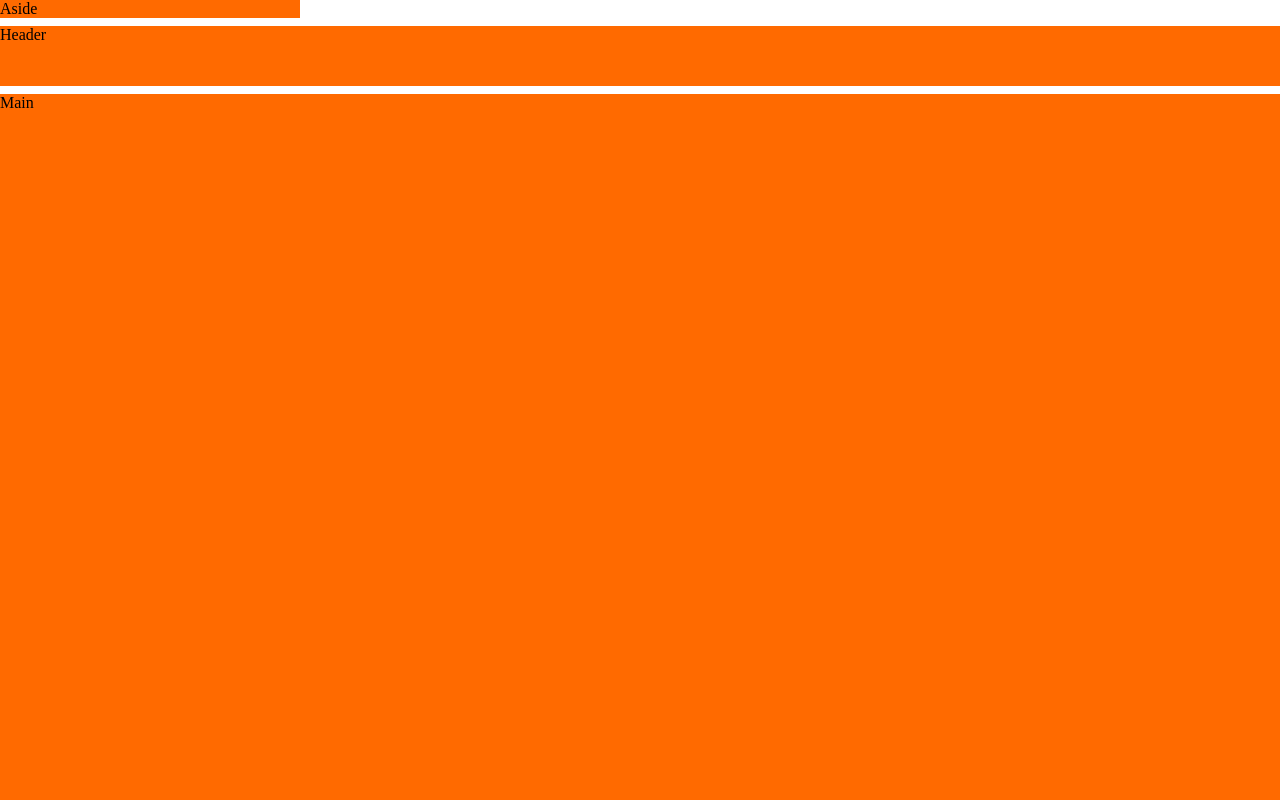
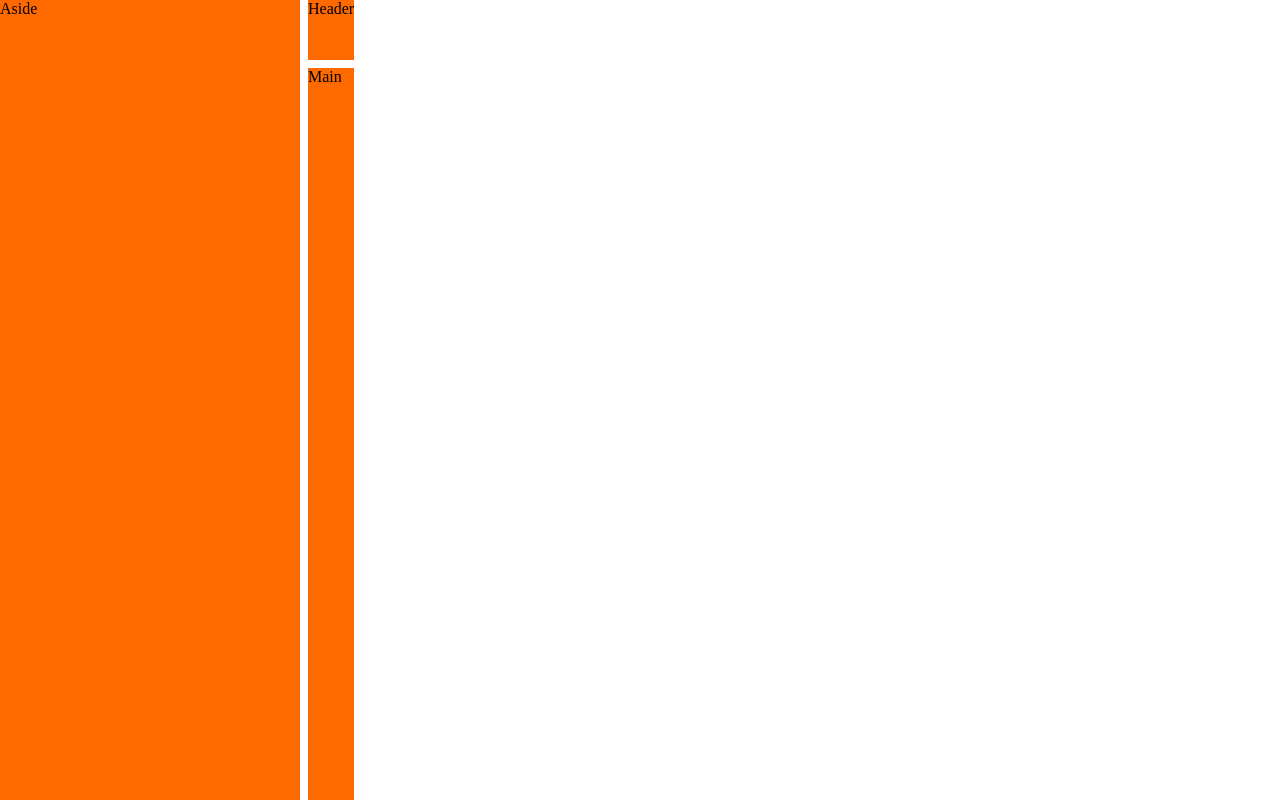
Before and after one commit to feierman/component, a Vue app: page / in a window 1280 px wide. Built offline with nearby package versions, Linux system fonts and the light colour scheme.

Commit message:
v1.0.0.1

```diff
--- a/src/components/Basic/container/MContainer.vue
+++ b/src/components/Basic/container/MContainer.vue
@@ -1,3 +1,4 @@
+<!-- /src/components/Basic/container/MContainer.vue -->
 <template>
     <div class="m-container" :class="direction">
         <slot></slot>
@@ -7,35 +8,65 @@
 <script setup lang="ts">
 import { computed, useSlots } from 'vue';
 
+// Define component name for detection
+defineOptions({
+    name: 'MContainer',
+});
+
 const slots = useSlots();
 
+// Compute flex direction based on child components
 const direction = computed(() => {
     if (slots.default) {
         const vnodes = slots.default();
         const hasHeaderOrFooter = vnodes.some((node) => {
-				// 检查组件的 name 属性，确保正确识别
-				return node.type?.name === 'MHeader' || node.type?.name === 'MFooter';
+            // Type-safe check for component name
+            return (
+                node.type &&
+                typeof node.type === 'object' &&
+                'name' in node.type &&
+                (node.type.name === 'MHeader' || node.type.name === 'MFooter')
+            );
         });
         return hasHeaderOrFooter ? 'vertical' : 'horizontal';
     }
-		return 'vertical'; // 默认垂直布局
+    return 'vertical'; // Default to vertical if no slots
 });
 </script>
 
 <style lang="scss" scoped>
 .m-container {
     display: flex;
+    height: 100vh;
+    gap: $space-1;
+
+    &.vertical {
         flex-direction: column;
-		&:deep(.horizontal) {
-			flex-direction: row; // 水平排列时，使用 horizontal 类
     }
+
+    &.horizontal {
+        flex-direction: row;
+    }
+
+    // Child component styles
     .m-header,
     .m-footer {
-			flex-shrink: 0; // 防止 header 和 footer 收缩
+        flex-shrink: 0; // Prevent shrinking
+        background-color: $primary;
     }
-		.m-aside,
+
+    .m-aside {
+        width: $default-width;
+        background-color: $primary;
+    }
+
     .m-main {
-			min-height: 200px; // 设置最小高度，可根据实际情况调整
+        flex: 1;
+        background-color: $primary;
+    }
+
+    .m-footer {
+        background-color: $gray-300;
     }
 }
 </style>
--- a/src/layouts/defaultLayout/Default.vue
+++ b/src/layouts/defaultLayout/Default.vue
@@ -3,7 +3,7 @@
 	<m-container>
         <m-aside>Aside</m-aside>
         <m-container>
-            <m-header>Header</m-header>
+            <m-header width="200px">Header</m-header>
 			<m-main>Main</m-main>
 		</m-container>
 	</m-container>
```
Lines whose indentation alone changed are shown as unchanged.
